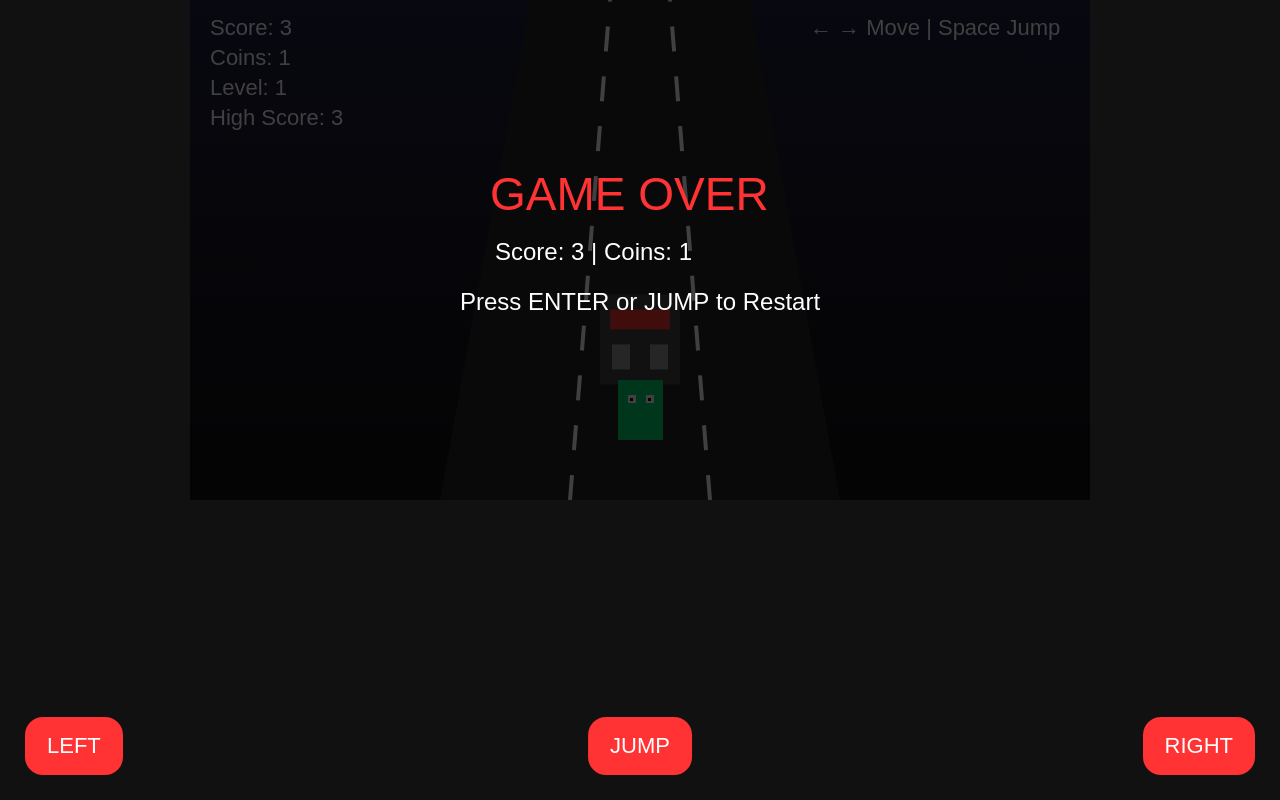
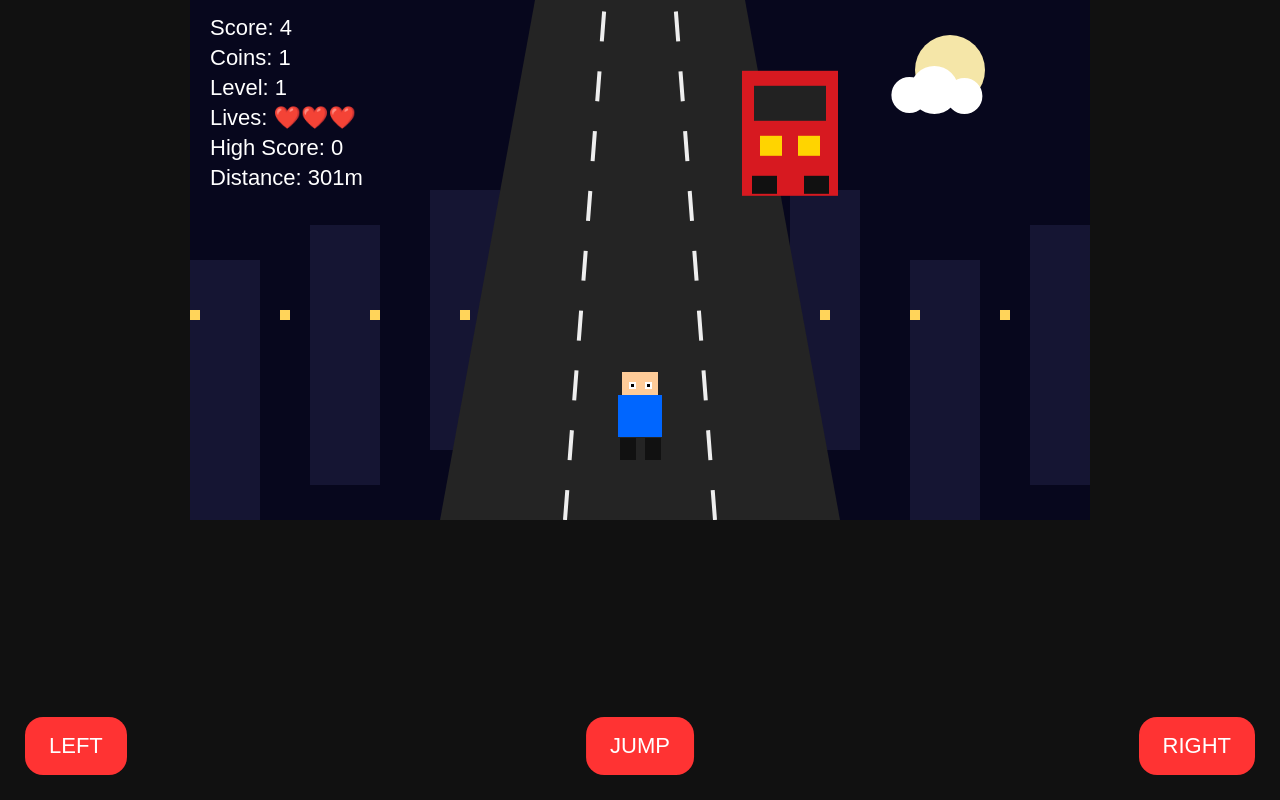
Before and after one commit to karangadhiya07-ship-it/devil-escape-game, a plain HTML site: page index.html in a window 1280 px wide. Drawn offline with Linux system fonts and the light colour scheme.

Commit message:
Update index.html

```diff
--- a/index.html
+++ b/index.html
@@ -1,183 +1,123 @@
 <!DOCTYPE html>
 <html>
 <head>
-<title>Subway Devil Runner</title>
+<title>Subway Devil Runner V3</title>
 <style>
 body{margin:0;background:#111;overflow:hidden;font-family:Arial}
-canvas{display:block;margin:auto;background:linear-gradient(#202040,#111)}
-.btn{position:fixed;bottom:25px;font-size:22px;padding:16px 22px;border:0;border-radius:18px;background:#ff3333;color:#fff}
-#leftBtn{left:25px}
-#jumpBtn{left:50%;transform:translateX(-50%)}
-#rightBtn{right:25px}
+canvas{display:block;margin:auto;background:#090922}
+.btn{position:fixed;bottom:25px;font-size:22px;padding:16px 24px;border:0;border-radius:18px;background:#ff3333;color:white}
+#leftBtn{left:25px} #jumpBtn{left:50%;transform:translateX(-50%)} #rightBtn{right:25px}
 </style>
 </head>
 <body>
-<canvas id="game" width="900" height="500"></canvas>
+<canvas id="game" width="900" height="520"></canvas>
 <button id="leftBtn" class="btn">LEFT</button>
 <button id="jumpBtn" class="btn">JUMP</button>
 <button id="rightBtn" class="btn">RIGHT</button>
 
 <script>
-const canvas=document.getElementById("game");
-const ctx=canvas.getContext("2d");
+const canvas=document.getElementById("game"),ctx=canvas.getContext("2d");
+const lanes=[300,450,600];
+let lane=1,score=0,coins=0,level=1,lives=3,distance=0,gameOver=false;
+let highScore=localStorage.getItem("highScore")||0;
+let player={x:lanes[lane],y:390,w:45,h:65,dy:0,jump:false};
+let train={lane:Math.floor(Math.random()*3),y:-160,w:95,h:125,speed:5};
+let coin={lane:Math.floor(Math.random()*3),y:-300,r:15,speed:5};
+let cloudX=900;
 
-const lanes=[280,450,620];
-let lane=1;
-let player={x:lanes[lane],y:380,w:45,h:60,dy:0,jump:false};
-let obstacle={lane:Math.floor(Math.random()*3),y:-120,w:80,h:90,speed:5};
-let coin={lane:Math.floor(Math.random()*3),y:-300,r:16,speed:5};
-let score=0,coins=0,level=1,gameOver=false;
-let highScore=localStorage.getItem("highScore")||0;
+function left(){if(lane>0&&!gameOver){lane--;player.x=lanes[lane];}}
+function right(){if(lane<2&&!gameOver){lane++;player.x=lanes[lane];}}
+function jump(){if(!player.jump&&!gameOver){player.dy=-16;player.jump=true;} if(gameOver)location.reload();}
+document.onkeydown=e=>{if(e.code==="ArrowLeft")left(); if(e.code==="ArrowRight")right(); if(e.code==="Space"||e.code==="ArrowUp")jump(); if(e.code==="Enter"&&gameOver)location.reload();}
+leftBtn.onclick=left; rightBtn.onclick=right; jumpBtn.onclick=jump;
 
-function moveLeft(){if(lane>0&&!gameOver){lane--;player.x=lanes[lane];}}
-function moveRight(){if(lane<2&&!gameOver){lane++;player.x=lanes[lane];}}
-function jump(){if(!player.jump&&!gameOver){player.dy=-15;player.jump=true;} if(gameOver)location.reload();}
-
-document.addEventListener("keydown",e=>{
- if(e.code==="ArrowLeft")moveLeft();
- if(e.code==="ArrowRight")moveRight();
- if(e.code==="Space"||e.code==="ArrowUp")jump();
- if(e.code==="Enter"&&gameOver)location.reload();
-});
-
-leftBtn.onclick=moveLeft;
-rightBtn.onclick=moveRight;
-jumpBtn.onclick=jump;
-
-function hit(a,b){
- return a.x<b.x+b.w&&a.x+a.w>b.x&&a.y<b.y+b.h&&a.y+a.h>b.y;
-}
+function hit(a,b){return a.x<b.x+b.w&&a.x+a.w>b.x&&a.y<b.y+b.h&&a.y+a.h>b.y;}
 
 function update(){
  if(gameOver)return;
+ level=Math.floor(score/12)+1;
+ train.speed=5+level*.7; coin.speed=5+level*.5;
+ distance+=1; cloudX-=0.6; if(cloudX<-200)cloudX=950;
 
- level=Math.floor(score/10)+1;
- obstacle.speed=5+level*0.8;
- coin.speed=5+level*0.6;
+ player.dy+=0.8; player.y+=player.dy;
+ if(player.y>=390){player.y=390;player.dy=0;player.jump=false;}
 
- player.dy+=0.8;
- player.y+=player.dy;
- if(player.y>=380){player.y=380;player.dy=0;player.jump=false;}
+ train.y+=train.speed; coin.y+=coin.speed;
+ if(train.y>560){train.y=-180;train.lane=Math.floor(Math.random()*3);score++;}
+ if(coin.y>560){coin.y=-250-Math.random()*350;coin.lane=Math.floor(Math.random()*3);}
 
- obstacle.y+=obstacle.speed;
- coin.y+=coin.speed;
+ let t={x:lanes[train.lane]-48,y:train.y,w:96,h:125};
+ let c={x:lanes[coin.lane]-16,y:coin.y-16,w:32,h:32};
 
- if(obstacle.y>550){
-  obstacle.y=-100;
-  obstacle.lane=Math.floor(Math.random()*3);
-  score++;
- }
-
- if(coin.y>550){
-  coin.y=-250-Math.random()*300;
-  coin.lane=Math.floor(Math.random()*3);
- }
-
- let obsBox={x:lanes[obstacle.lane]-40,y:obstacle.y,w:80,h:90};
- let coinBox={x:lanes[coin.lane]-16,y:coin.y-16,w:32,h:32};
-
- if(hit(player,coinBox)){
-  coins++;
-  score+=2;
-  coin.y=-250-Math.random()*300;
-  coin.lane=Math.floor(Math.random()*3);
- }
-
- if(hit(player,obsBox)){
-  gameOver=true;
-  if(score>highScore){
-    highScore=score;
-    localStorage.setItem("highScore",highScore);
-  }
+ if(hit(player,c)){coins++;score+=2;coin.y=-250-Math.random()*350;coin.lane=Math.floor(Math.random()*3);}
+ if(hit(player,t)){
+  lives--;
+  train.y=-180; train.lane=Math.floor(Math.random()*3);
+  if(lives<=0){gameOver=true;if(score>highScore){highScore=score;localStorage.setItem("highScore",highScore);}}
  }
 }
 
-function drawRoad(){
- ctx.fillStyle="#222";
- ctx.beginPath();
- ctx.moveTo(250,500);
- ctx.lineTo(650,500);
- ctx.lineTo(560,0);
- ctx.lineTo(340,0);
- ctx.closePath();
- ctx.fill();
+function bg(){
+ ctx.fillStyle="#07071d";ctx.fillRect(0,0,900,520);
+ ctx.fillStyle="#f5e6a8";ctx.beginPath();ctx.arc(760,70,35,0,Math.PI*2);ctx.fill();
 
- ctx.strokeStyle="#fff";
- ctx.lineWidth=4;
- ctx.setLineDash([25,25]);
- ctx.beginPath();
- ctx.moveTo(380,500);
- ctx.lineTo(420,0);
- ctx.stroke();
- ctx.beginPath();
- ctx.moveTo(520,500);
- ctx.lineTo(480,0);
- ctx.stroke();
+ ctx.fillStyle="#151533";
+ for(let i=0;i<8;i++){ctx.fillRect(i*120,260-(i%3)*35,70,260);}
+ ctx.fillStyle="#ffd45a";
+ for(let i=0;i<10;i++){ctx.fillRect((i*90)%900,310,10,10);}
+
+ ctx.fillStyle="#fff";
+ ctx.beginPath();ctx.arc(cloudX,95,18,0,Math.PI*2);ctx.arc(cloudX+25,90,24,0,Math.PI*2);ctx.arc(cloudX+55,96,18,0,Math.PI*2);ctx.fill();
+
+ ctx.fillStyle="#242424";
+ ctx.beginPath();ctx.moveTo(250,520);ctx.lineTo(650,520);ctx.lineTo(555,0);ctx.lineTo(345,0);ctx.closePath();ctx.fill();
+
+ ctx.strokeStyle="#eee";ctx.lineWidth=4;ctx.setLineDash([30,30]);
+ ctx.beginPath();ctx.moveTo(375,520);ctx.lineTo(415,0);ctx.stroke();
+ ctx.beginPath();ctx.moveTo(525,520);ctx.lineTo(485,0);ctx.stroke();
  ctx.setLineDash([]);
 }
 
 function drawPlayer(){
- ctx.fillStyle="#00d66b";
- ctx.fillRect(player.x-22,player.y,player.w,player.h);
- ctx.fillStyle="#fff";
- ctx.fillRect(player.x-12,player.y+15,8,8);
- ctx.fillRect(player.x+6,player.y+15,8,8);
- ctx.fillStyle="#000";
- ctx.fillRect(player.x-10,player.y+18,3,3);
- ctx.fillRect(player.x+8,player.y+18,3,3);
+ ctx.fillStyle="#ffcc99";ctx.fillRect(player.x-18,player.y-18,36,25);
+ ctx.fillStyle="#0066ff";ctx.fillRect(player.x-22,player.y+5,44,42);
+ ctx.fillStyle="#111";ctx.fillRect(player.x-20,player.y+48,16,22);ctx.fillRect(player.x+5,player.y+48,16,22);
+ ctx.fillStyle="#fff";ctx.fillRect(player.x-11,player.y-8,7,7);ctx.fillRect(player.x+5,player.y-8,7,7);
+ ctx.fillStyle="#000";ctx.fillRect(player.x-9,player.y-6,3,3);ctx.fillRect(player.x+7,player.y-6,3,3);
 }
 
-function drawObstacle(){
- let x=lanes[obstacle.lane]-40;
- ctx.fillStyle="#444";
- ctx.fillRect(x,obstacle.y,80,90);
- ctx.fillStyle="#ff3333";
- ctx.fillRect(x+10,obstacle.y+15,60,20);
- ctx.fillStyle="#999";
- ctx.fillRect(x+12,obstacle.y+50,18,25);
- ctx.fillRect(x+50,obstacle.y+50,18,25);
+function drawTrain(){
+ let x=lanes[train.lane]-48,y=train.y;
+ ctx.fillStyle="#d71920";ctx.fillRect(x,y,96,125);
+ ctx.fillStyle="#222";ctx.fillRect(x+12,y+15,72,35);
+ ctx.fillStyle="#ffd400";ctx.fillRect(x+18,y+65,22,20);ctx.fillRect(x+56,y+65,22,20);
+ ctx.fillStyle="#111";ctx.fillRect(x+10,y+105,25,18);ctx.fillRect(x+62,y+105,25,18);
 }
 
 function drawCoin(){
- ctx.fillStyle="#ffb000";
- ctx.beginPath();
- ctx.arc(lanes[coin.lane],coin.y,coin.r,0,Math.PI*2);
- ctx.fill();
+ ctx.fillStyle="#ffb000";ctx.beginPath();ctx.arc(lanes[coin.lane],coin.y,coin.r,0,Math.PI*2);ctx.fill();
+ ctx.fillStyle="#fff1a8";ctx.beginPath();ctx.arc(lanes[coin.lane]-5,coin.y-5,5,0,Math.PI*2);ctx.fill();
 }
 
 function draw(){
- ctx.clearRect(0,0,900,500);
- drawRoad();
- drawCoin();
- drawObstacle();
- drawPlayer();
-
- ctx.fillStyle="#fff";
- ctx.font="22px Arial";
+ bg(); drawCoin(); drawTrain(); drawPlayer();
+ ctx.fillStyle="white";ctx.font="22px Arial";
  ctx.fillText("Score: "+score,20,35);
  ctx.fillText("Coins: "+coins,20,65);
  ctx.fillText("Level: "+level,20,95);
- ctx.fillText("High Score: "+highScore,20,125);
- ctx.fillText("← → Move | Space Jump",620,35);
+ ctx.fillText("Lives: "+"❤️".repeat(lives),20,125);
+ ctx.fillText("High Score: "+highScore,20,155);
+ ctx.fillText("Distance: "+distance+"m",20,185);
 
  if(gameOver){
-  ctx.fillStyle="rgba(0,0,0,0.75)";
-  ctx.fillRect(0,0,900,500);
-  ctx.fillStyle="#ff3333";
-  ctx.font="46px Arial";
-  ctx.fillText("GAME OVER",300,210);
-  ctx.fillStyle="#fff";
-  ctx.font="24px Arial";
-  ctx.fillText("Score: "+score+" | Coins: "+coins,305,260);
-  ctx.fillText("Press ENTER or JUMP to Restart",270,310);
+  ctx.fillStyle="rgba(0,0,0,.75)";ctx.fillRect(0,0,900,520);
+  ctx.fillStyle="#ff3333";ctx.font="48px Arial";ctx.fillText("GAME OVER",300,220);
+  ctx.fillStyle="#fff";ctx.font="24px Arial";ctx.fillText("Score: "+score+" | Coins: "+coins,305,270);
+  ctx.fillText("Press ENTER or JUMP to Restart",270,320);
  }
 }
 
-function loop(){
- update();
- draw();
- requestAnimationFrame(loop);
-}
+function loop(){update();draw();requestAnimationFrame(loop);}
 loop();
 </script>
 </body>
```
